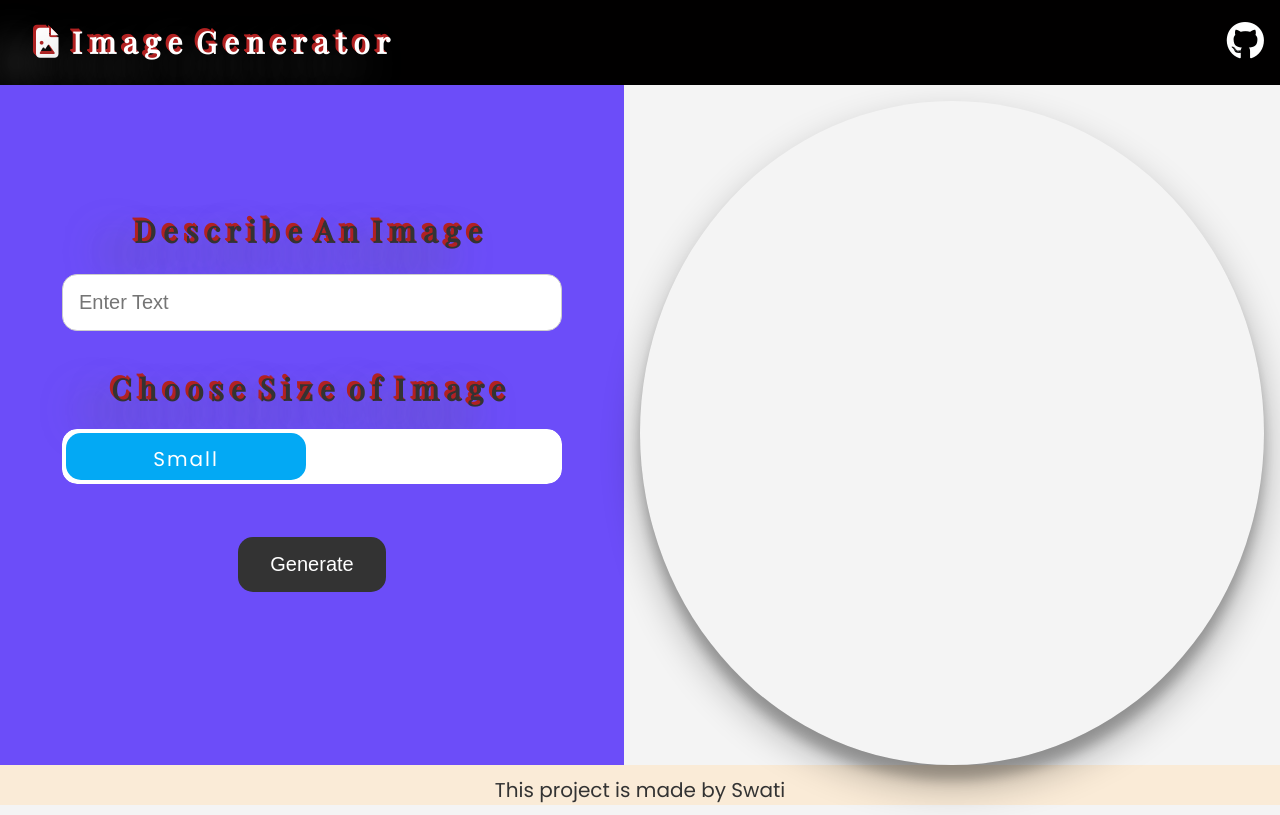
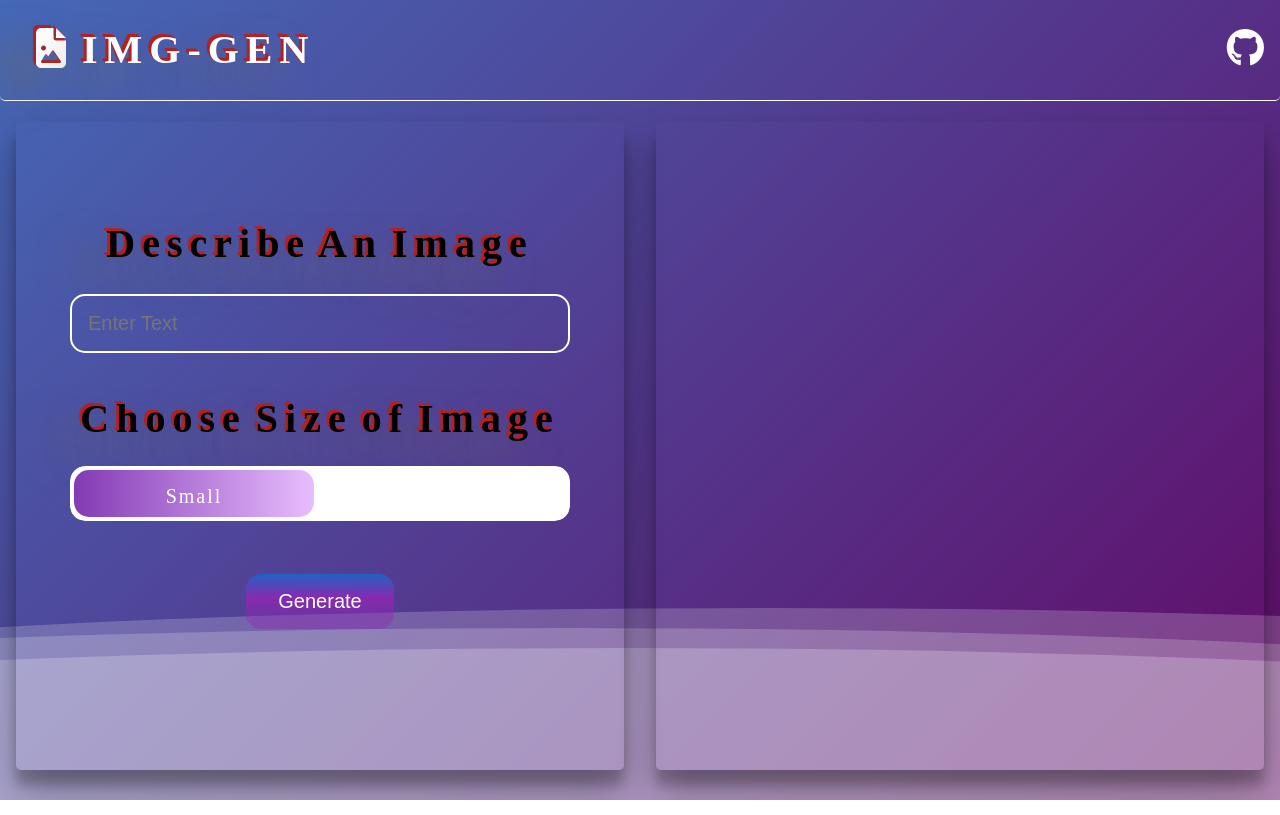
Before and after one commit to DIPIKA555/image-generator, a website: page public/index.html in a window 1280 px wide. Drawn offline with nearby package versions, Linux system fonts and the light colour scheme; a web font is replaced by a local one.

Commit message:
frontend styling

```diff
--- a/index.js
+++ b/index.js
@@ -2,7 +2,9 @@ const path = require('path');
 const express = require('express');
 const cors = require('cors') // -<
 const dotenv  = require('dotenv').config();
+
 const port = process.env.PORT || 5000;
+
 
 const app = express();
 
--- a/public/css/style.css
+++ b/public/css/style.css
@@ -1,6 +1,5 @@
-@import url('https://fonts.googleapis.com/css2?family=Poppins:wght@300;400;700&display=swap');
-@import url('https://fonts.googleapis.com/css2?family=Orbitron&family=Playfair+Display&display=swap');
 
+@import url('https://fonts.googleapis.com/css2?family=Pacifico&family=Source+Serif+Pro:ital,wght@1,200&display=swap');
 *,
 *:before,
 *:after {
@@ -14,16 +13,18 @@
 }
 
 body {
-  font-family: 'Poppins', sans-serif;
+font-family: 'Source Serif Pro', serif;
   font-size: 16px;
   line-height: 1.5;
-  color: #333;
   background: #f4f4f4;
 }
 
 /* Navbar */
 .navbar {
-  background: #010000;
+  background: transparent;
+  margin-bottom: 5px;
+  border-bottom: 1px solid white;
+  border-radius: 5px;
   color: #fff;
   padding: 0 1rem;
   display: flex;
@@ -47,11 +48,11 @@ body {
 }
 
 .navbar a:hover {
-  color: var(--primary-color);
+  color: wheat;
 }
 /* main-section */
 
-.main-section{
+.main-section {
   display: flex;
   flex-direction: row;
   height: 85vh;
@@ -60,12 +61,15 @@ body {
 /* Showcase */
 .showcase {
   width: 100%;
-  background: var(--primary-color);
+  background: transparent;
+  margin: 1rem 1rem 1rem 1rem;
+  border-radius: 5px;
+  box-shadow: 0 19px 38px rgba(0, 0, 0, 0.3), 0 15px 12px rgba(0, 0, 0, 0.22);
+
 }
 
 .showcase h1 {
   font-size: 2.5rem;
-  color: #333;
   text-align: center;
   padding: 1rem 0;
 }
@@ -81,11 +85,13 @@ body {
 
 .showcase form input,
 form select {
+  color: white;
+  background: transparent;
   font-size: 20px;
   width: 500px;
   max-width: 500px;
   padding: 1rem;
-  border: 1px solid #ccc;
+  border: 2px solid white;
   border-radius: 15px;
   margin-bottom: 1rem;
 }
@@ -95,9 +101,16 @@ form button {
   padding: 1rem 2rem;
   border: none;
   border-radius: 15px;
-  background: #333;
+  background: rgb(148, 37, 182);
+  background: linear-gradient(
+    0deg,
+    rgba(148, 37, 182, 0.40948879551820727) 23%,
+    rgba(148, 37, 182, 0.8212535014005602) 57%,
+    rgba(34, 97, 195, 1) 100%
+  );
   color: #fff;
   cursor: pointer;
+  transition: transform 0.2s;
   margin: 70px;
 }
 
@@ -109,11 +122,11 @@ form button:hover {
 
 .image {
   width: 100%;
-  margin: 1rem 1rem 0 1rem;
-  border-radius: 50%;
-  box-shadow: 0 19px 38px rgba(0,0,0,0.30), 0 15px 12px rgba(0,0,0,0.22);
+  margin: 1rem 1rem 1rem 1rem;
+  border-radius: 5px;
+  box-shadow: 0 19px 38px rgba(0, 0, 0, 0.3), 0 15px 12px rgba(0, 0, 0, 0.22);
 }
-.image .image-container{
+.image .image-container {
   display: flex;
   align-items: center;
   justify-content: center;
@@ -123,11 +136,17 @@ form button:hover {
 }
 
 img {
+  border: 10px inset white;
+  border-radius: 30px;
   display: block;
   margin: auto;
   margin: 20px;
+  transition: transform 0.2s;
+  box-shadow: 0 19px 38px rgba(0, 0, 0, 0.3), 0 15px 12px rgba(0, 0, 0, 0.22);
 }
-
+img:hover{
+  transform: scale(1.1);
+}
 .msg {
   font-size: 1.6rem;
   text-align: center;
@@ -136,30 +155,23 @@ img {
 .heading {
   text-align: center;
   padding: 20px;
-  font-family: 'Playfair Display', 'Orbitron' , sans-serif;
-  font-size: 30px;
-  /* transform: skewY(-10deg); */
+  font-family: 'Source Serif Pro', serif;
+  font-size: 40px;
   letter-spacing: 7px;
   word-spacing: -8px;
-  text-shadow:
-    -1px -1px 0 rgb(178, 34, 34),
-    -2px -2px 0 firebrick,
-    -3px -3px 0 firebrick,
-    -30px 20px 40px dimgrey
+  text-shadow: -1px -1px 0 rgb(178, 34, 34), -2px -2px 0 firebrick,
+    -3px -3px 0 firebrick, -30px 20px 40px dimgrey;
 }
-h1.heading{
+h1.heading {
   color: #fff;
 }
-h3 .heading{
-  color: black;
+h3 .heading {
+  color: rgb(255, 255, 255);
 }
 
 /* text-shadow: -1px -1px 0 #a71b1b, -2px -2px 0 #ac6a6a, -3px -3px 0 #8e4242, 152px 20px 40px dimgrey; */
 @media only screen and (max-width: 820px) {
-  body {
-    background-color: lightblue;
-  }
-  .main-section{
+  .main-section {
     display: flex;
     flex-direction: column;
     height: 85vh;
@@ -178,10 +190,6 @@ h3 .heading{
   outline: none;
 }
 
-
-
-
-
 .knobs,
 .layer {
   position: absolute;
@@ -191,7 +199,7 @@ h3 .heading{
   left: 0;
 }
 
-.button{
+.button {
   position: relative;
   top: 50%;
   width: 500px;
@@ -226,7 +234,6 @@ h3 .heading{
   transition: 0.3s ease all;
   z-index: 1;
 }
-
 
 #button-slide .knobs:before,
 #button-slide .knobs:after,
@@ -263,7 +270,13 @@ h3 .heading{
 
 #button-slide .knobs span {
   left: 4px;
-  background-color: #03a9f4;
+  background: rgb(131, 58, 180);
+  background: linear-gradient(
+    90deg,
+    rgba(131, 58, 180, 1) 0%,
+    rgba(175, 29, 253, 0.28904061624649857) 100%,
+    rgba(252, 176, 69, 1) 100%
+  );
   z-index: 1;
 }
 
@@ -285,12 +298,83 @@ h3 .heading{
 }
 
 
-#footer{
-  height: 5vh;
-  background-color: antiquewhite;
-  text-align: center;
+body {
+  margin: auto;
+font-family: 'Source Serif Pro', serif;
+  overflow: auto;
+  background: linear-gradient(
+    315deg,
+    rgba(101, 0, 94, 1) 3%,
+    rgba(60, 132, 206, 1) 38%,
+    rgba(48, 238, 226, 1) 68%,
+    rgba(255, 25, 25, 1) 98%
+  );
+  animation: gradient 15s ease infinite;
+  background-size: 400% 400%;
+  background-attachment: fixed;
 }
-#footer > p{
-  padding: 10px;
-  font-size: 20px;
+
+@keyframes gradient {
+  0% {
+    background-position: 0% 0%;
+  }
+  50% {
+    background-position: 100% 100%;
+  }
+  100% {
+    background-position: 0% 0%;
+  }
 }
+
+.wave {
+  background: rgb(255 255 255 / 25%);
+  border-radius: 1000% 1000% 0 0;
+  position: fixed;
+  width: 200%;
+  height: 12em;
+  animation: wave 10s -3s linear infinite;
+  transform: translate3d(0, 0, 0);
+  opacity: 0.8;
+  bottom: 0;
+  left: 0;
+  z-index: -1;
+}
+
+.wave:nth-of-type(2) {
+  bottom: -1.25em;
+  animation: wave 18s linear reverse infinite;
+  opacity: 0.8;
+}
+
+.wave:nth-of-type(3) {
+  bottom: -2.5em;
+  animation: wave 20s -1s reverse infinite;
+  opacity: 0.9;
+}
+
+@keyframes wave {
+  2% {
+    transform: translateX(1);
+  }
+
+  25% {
+    transform: translateX(-25%);
+  }
+
+  50% {
+    transform: translateX(-50%);
+  }
+
+  75% {
+    transform: translateX(-25%);
+  }
+
+  100% {
+    transform: translateX(1);
+  }
+}
+
+
+.link-style{
+  color:red;
+}
--- a/public/index.html
+++ b/public/index.html
@@ -6,30 +6,38 @@
     <meta name="viewport" content="width=device-width, initial-scale=1.0" />
     <link rel="stylesheet" href="css/style.css" />
     <link rel="stylesheet" href="css/spinner.css" />
-    <script src="https://kit.fontawesome.com/59134409bc.js" crossorigin="anonymous"></script>
 
-    <script src="js/main.js" defer></script>
+
     <title>OpenAI Image Genrator</title>
   </head>
   <body>
+    <div>
+      <div class="wave"></div>
+      <div class="wave"></div>
+      <div class="wave"></div>
+    </div>
     <header>
       <div class="navbar">
         <div class="logo">
-          <h1 class="heading"><i class="fa-solid fa-file-image"></i> Image Generator</h1>
-
+          <h1 class="heading">
+            <i class="fa-solid fa-file-image"></i> IMG-GEN
+          </h1>
         </div>
         <div class="nav-links">
           <ul>
             <li>
-              <a href="https://github.com/Swatisharma175/img-gen" target="_blank"
-                ><i class="fa-brands fa-github fa-2x"></i></a
-              >
+              <a
+                href="https://github.com/Swatisharma175/img-gen"
+                target="_blank"
+                ><i class="fa-brands fa-github fa-2x"></i
+              ></a>
             </li>
           </ul>
         </div>
       </div>
     </header>
     <main>
+
       <div class="main-section">
         <section class="showcase">
           <form id="image-form">
@@ -54,13 +62,18 @@
 
         <section class="image">
           <div class="image-container">
-          <h2 class="msg"></h2>
-          <img src="" alt="" id="image" />
+            <!-- <h2 class="msg"></h2> -->
+            <!-- <img src="" alt="" id="image" /> -->
           </div>
           <div class="spinner"></div>
         </section>
       </div>
     </main>
-   <footer id="footer"><p>This project is made by Swati</p></footer>
+
+    <script
+      src="https://kit.fontawesome.com/59134409bc.js"
+      crossorigin="anonymous"
+    ></script>
+    <script src="js/main.js" defer></script>
   </body>
 </html>
--- a/public/js/main.js
+++ b/public/js/main.js
@@ -1,8 +1,5 @@
 function onSubmit(e) {
   e.preventDefault();
-
-  document.querySelector('.msg').textContent = '';
-  document.querySelector('#image').src = '';
 
   const prompt = document.querySelector('#prompt').value;
   const size = document.querySelector('#checkbox').checked;
@@ -16,6 +13,7 @@ function onSubmit(e) {
 
 async function generateImageRequest(prompt, size) {
   try {
+    document.querySelector('.image-container').innerHTML = '';
     showSpinner();
     const response = await fetch('http://localhost:5000/openai/generateimage', {
       method: 'POST',
@@ -38,11 +36,27 @@ async function generateImageRequest(prompt, size) {
 
     const imageUrl = data.data;
 
-    document.querySelector('#image').src = imageUrl;
+    const image = document.querySelector('.image-container');
+    const markup = document.createElement('img');
+    console.log(imageUrl);
+    markup.src = imageUrl;
+    image.insertAdjacentElement('beforeend', markup);
+    const link = document.createElement('a');
+    link.href = (imageUrl);
+    link.target = ('_blank');
+    link.classList.add('link-style');
+    link.innerHTML = `<i class="fa-solid fa-download fa-2x"></i>`;
+    image.insertAdjacentElement('beforeend',link);
+
 
     removeSpinner();
   } catch (error) {
-    document.querySelector('.msg').textContent = error;
+    removeSpinner();
+    const message = document.querySelector('.image-container');
+    const title = document.createElement('h2');
+    title.classList.add('msg');
+    title.textContent = error;
+    message.insertAdjacentElement('afterbegin', title);
   }
 }
 
```
Lines whose indentation alone changed are shown as unchanged.
